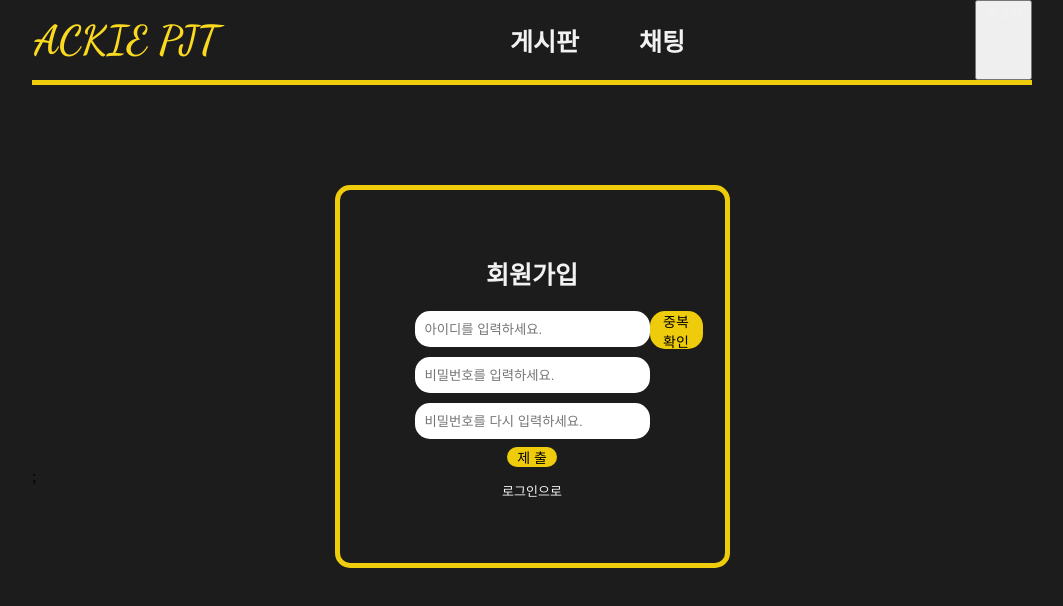
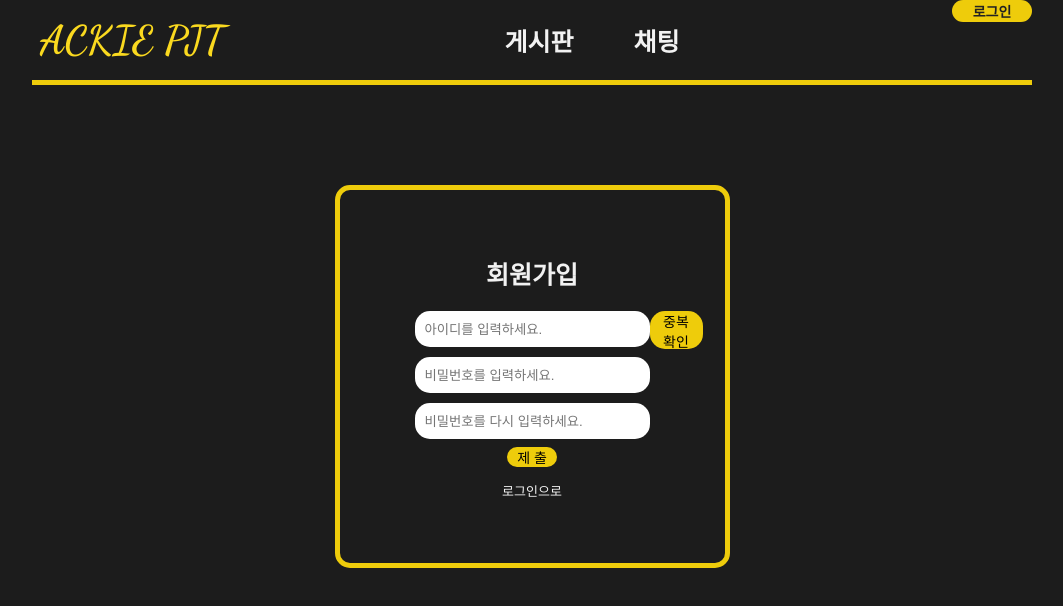
Before and after one commit to k2wackie/web-v3, a React (Create React App) app in the folder client/: page /register in a window 1280 px wide. Shown: the top 606 px of the page, without its empty margins (108-1171 px from the left). Built offline with nearby package versions, Linux system fonts and the light colour scheme; no server answers.

Commit message:
Add useLogout

```diff
--- a/client/src/App.js
+++ b/client/src/App.js
@@ -75,7 +75,6 @@ function App() {
   const AuthNewPage = Auth(New, null);
   const AuthEditPage = Auth(Edit, true);
   const AuthLoginPage = Auth(Login, false);
-  const AuthRegisterPage = Auth(Register, false);
 
   return (
     <BulletinStateContext.Provider value={data}>
@@ -89,7 +88,7 @@ function App() {
               <Route path="/edit/:id" element={<AuthEditPage />} />
               <Route path="/bulletin/edit/:id" element={<AuthEditPage />} />
               <Route path="/login" element={<AuthLoginPage />} />
-              <Route path="/register" element={<AuthRegisterPage />} />
+              <Route path="/register" element={<Register />} />
             </Routes>
           </div>
         </BrowserRouter>
--- a/client/src/components/Header.js
+++ b/client/src/components/Header.js
@@ -2,24 +2,13 @@ import React, { useContext } from "react";
 import { Link, useNavigate } from "react-router-dom";
 import MainMenu from "./MainMenu";
 import { AuthStateContext } from "../hoc/Auth";
+import uselogout from "../hooks/useLogout";
 
 const Header = () => {
   const isAuth = useContext(AuthStateContext);
   const navigate = useNavigate();
 
-  const logoutHandler = () => {
-    fetch("/api/logout")
-      .then((res) => res.json())
-      .then((res) => {
-        console.log(res);
-        if (res.logoutSuccess) {
-          navigate("/login");
-        } else {
-          alert("로그아웃을 실패 했습니다.");
-        }
-      })
-      .catch((err) => console.log(err));
-  };
+  const [logoutHandler] = uselogout();
 
   const loginHandler = () => {
     navigate("/login");
--- a/client/src/css/App.css
+++ b/client/src/css/App.css
@@ -6,6 +6,7 @@
   --font-point-color: #fad91f;
   --font-color: #f2f2f2;
   --line-color: #eecc0b;
+  --login-color: #222222;
 }
 
 .Header {
@@ -31,13 +32,22 @@
   color: var(--font-point-color);
 }
 
-.login {
-  width: 6%;
+.login,
+.logout {
+  height: 22px;
+  width: 8%;
+  border: 0;
+  border-radius: 15px;
   display: flex;
   justify-content: center;
+  background-color: var(--line-color);
 
   font-size: 14px;
-  color: var(--font-color);
+  font-family: var(--font-KO-family);
+  font-weight: 800;
+  color: var(--login-color);
+
+  cursor: pointer;
 }
 
 .link {
@@ -45,7 +55,7 @@
 }
 
 .mainMenu {
-  width: 80%;
+  width: 70%;
   display: flex;
   align-items: center;
   justify-content: center;
--- a/client/src/hooks/useLogin.js
+++ b/client/src/hooks/useLogin.js
@@ -1,4 +1,3 @@
-import { useState } from "react";
 import { useNavigate } from "react-router-dom";
 
 const useLogin = (userInputData) => {
--- /dev/null
+++ b/client/src/hooks/useLogout.js
@@ -0,0 +1,20 @@
+import { useNavigate } from "react-router-dom";
+const useLogout = () => {
+  const navigate = useNavigate();
+  const logoutHandler = async () => {
+    await fetch("/api/logout")
+      .then((res) => res.json())
+      .then((res) => {
+        console.log(res);
+        if (res.logoutSuccess) {
+          navigate("/login");
+        } else {
+          alert("로그아웃을 실패 했습니다.");
+        }
+      })
+      .catch((err) => console.log(err));
+  };
+  return [logoutHandler];
+};
+
+export default useLogout;
```
